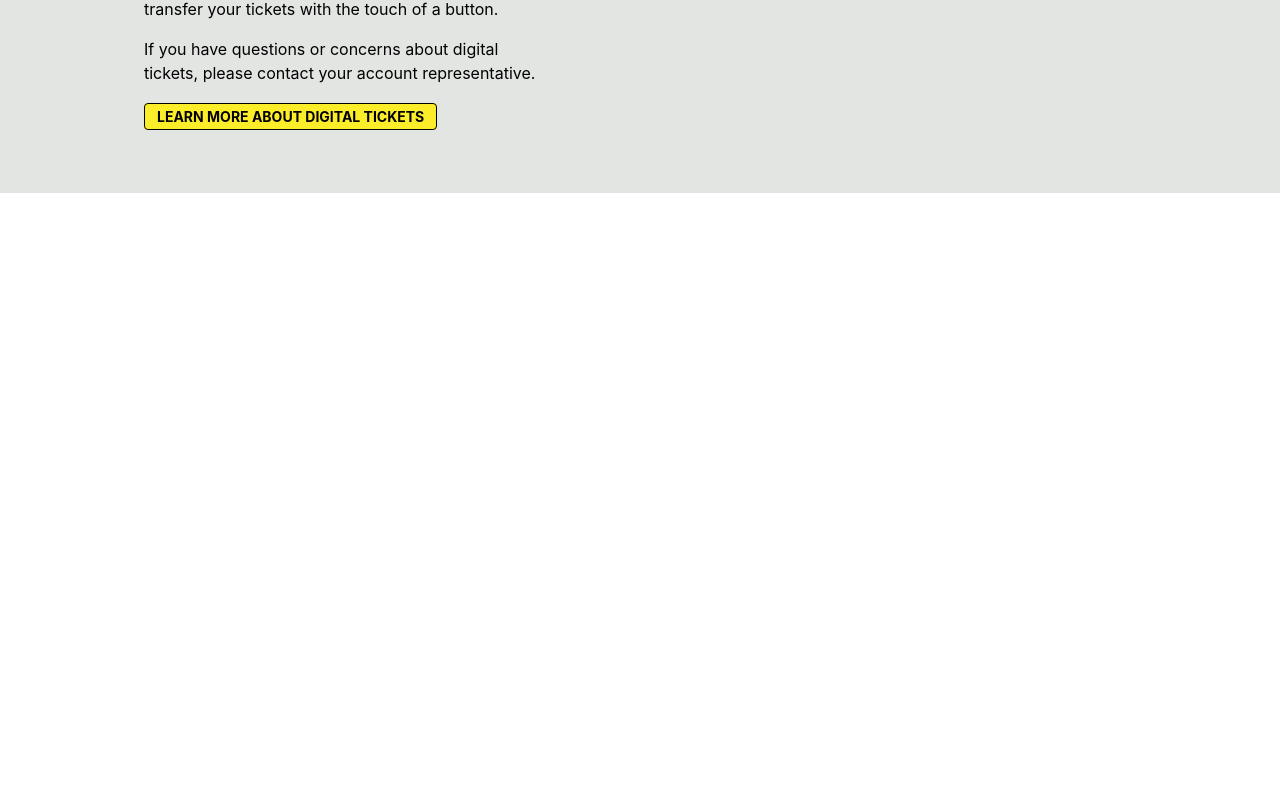
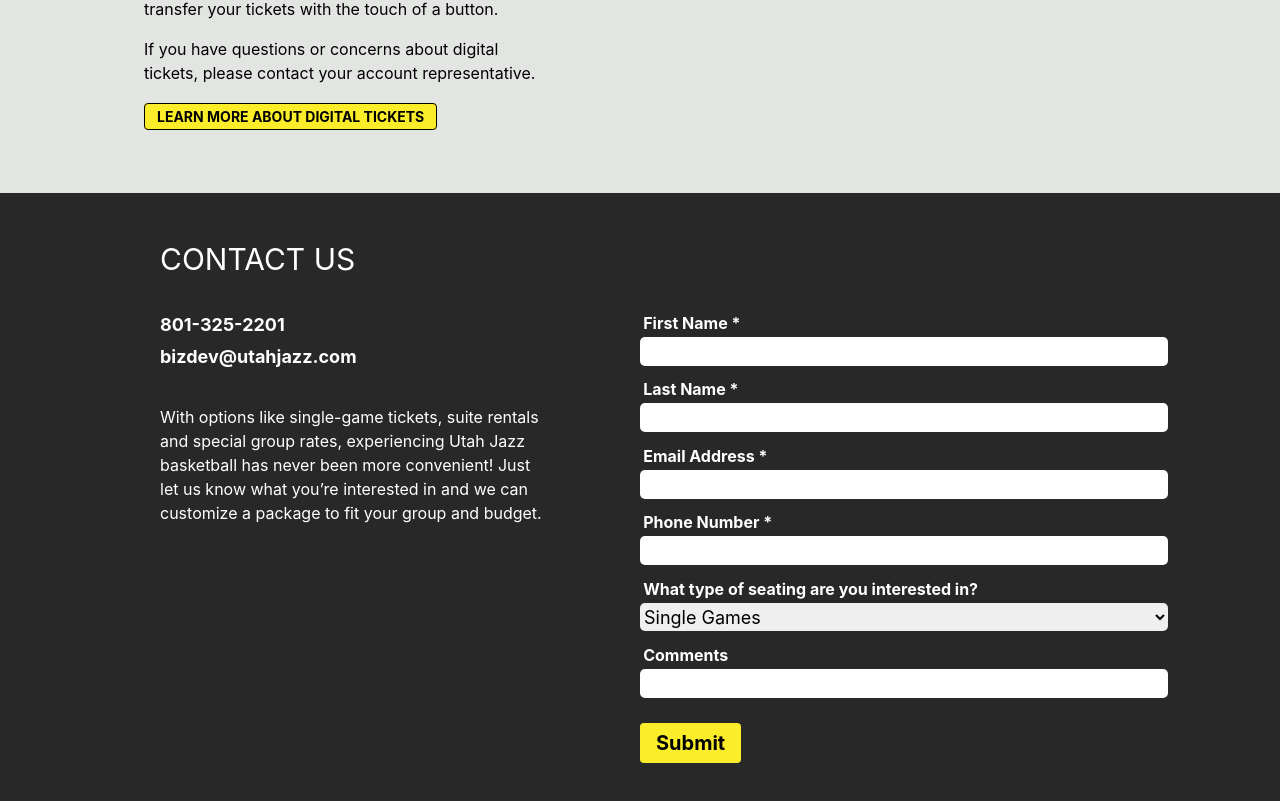
Before and after one commit to chavionjackson/Jazz-Premium-Seating, a Next.js app: page /DetailsPage/DetailsPage in a window 1280 px wide. Shown: the part 3790-4591 px from the top of the page. Before the commit the page ends 3983 px from the top, so only its background shows below. Built offline with nearby package versions, Linux system fonts and the light colour scheme; grey boxes are pictures that could not be loaded.

Commit message:
restyled submit button on contact form

```diff
--- a/pages/DetailsPage/DetailsPage.js
+++ b/pages/DetailsPage/DetailsPage.js
@@ -4,6 +4,7 @@ import DetailsContent from './DetailsContent'
 import Header from './Header'
 import FoodSelection from './FoodSelection'
 import Digital from '../Homepage/Digital'
+import Contact from '../Homepage/Contact'
 
 const DetailsPage = () => {
   return (
@@ -13,6 +14,7 @@ const DetailsPage = () => {
         <DetailsContent />
         <FoodSelection />
         <Digital />
+        <Contact />
     </div>
   )
 }
--- a/pages/Homepage/Contact.js
+++ b/pages/Homepage/Contact.js
@@ -58,7 +58,7 @@ const Contact = () => {
                 <input className="inputText"></input>
                 <br />
               </div>
-              <button type="submit" className="mb-12 font-bold p-1.5 mt-4 rounded border-none bg-[#fbed2a]">
+              <button type="submit" className="text-xl mb-12 font-bold pt-1.5 pb-1.5 pr-4 pl-4 mt-4 rounded border-none bg-[#fbed2a]">
                 Submit
               </button>
             </form>
```
